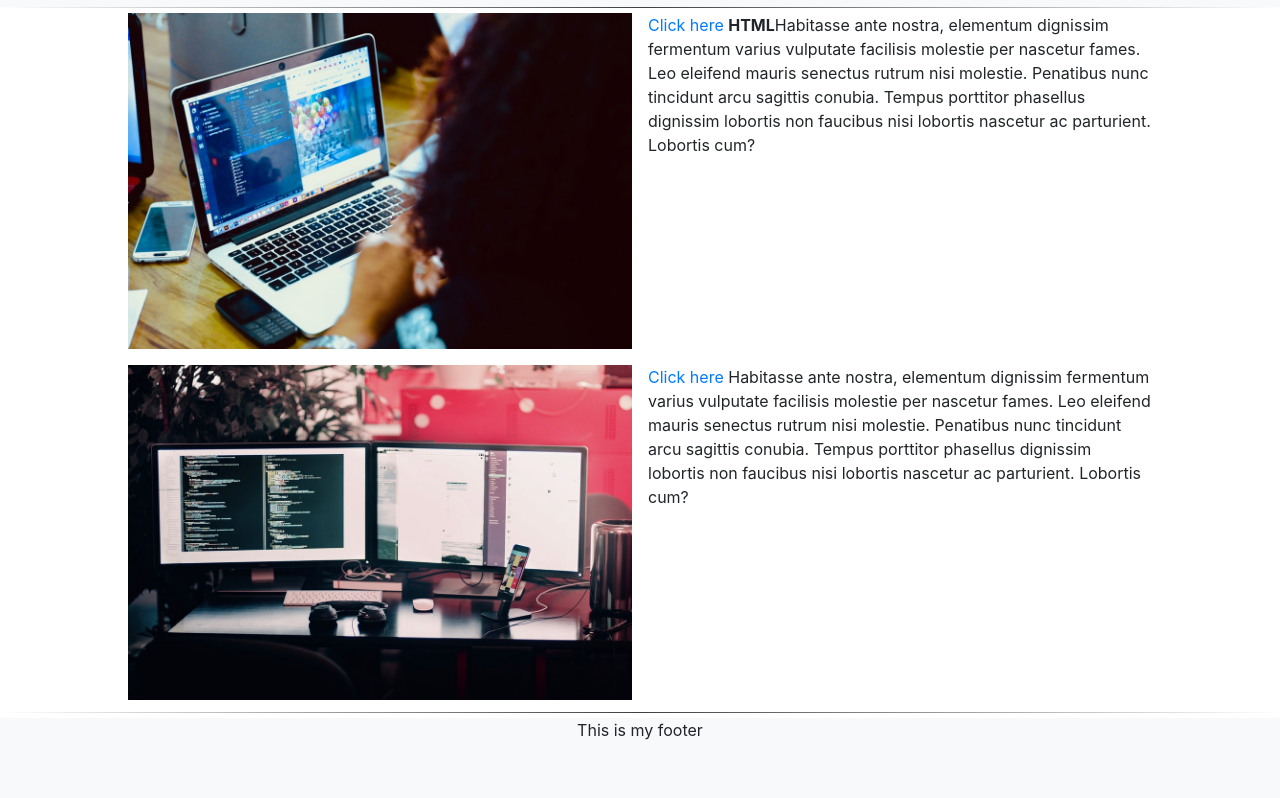
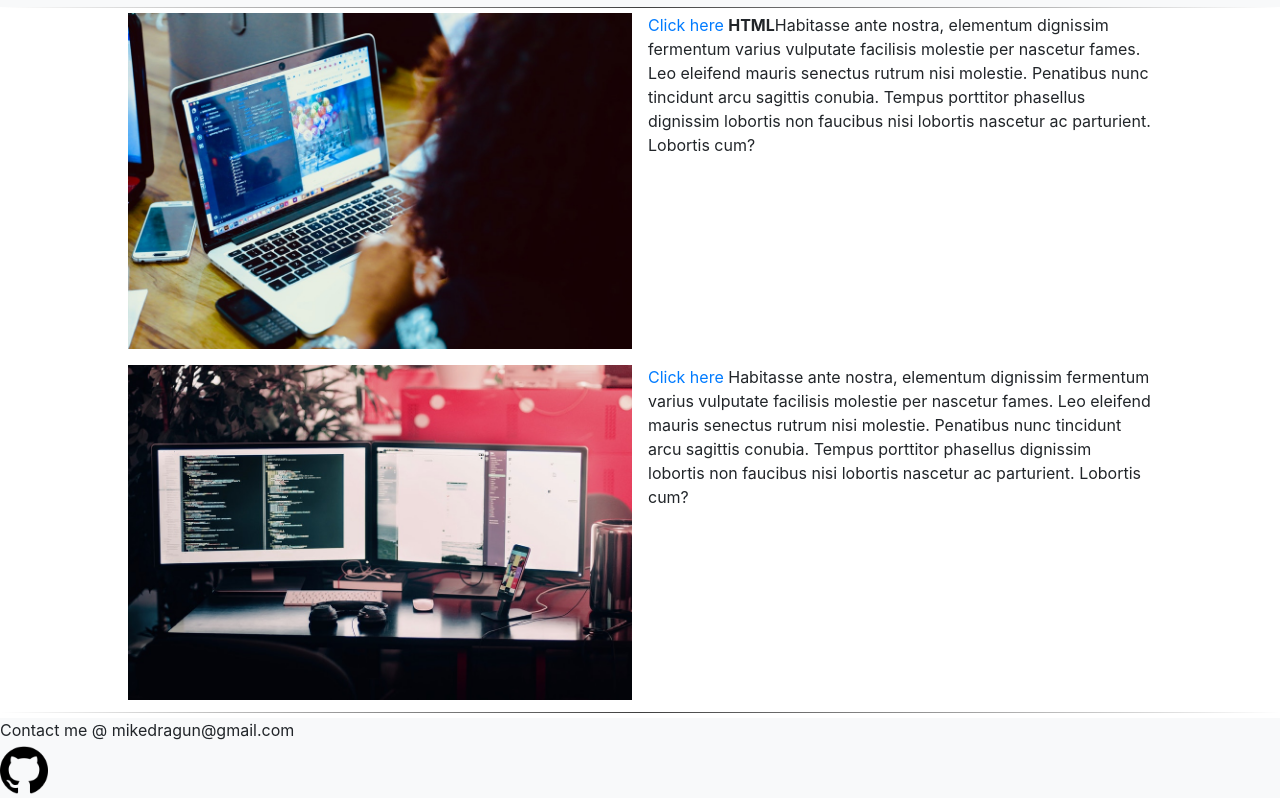
Before and after one commit to Miked0331/webdev, a React (Create React App) app: page / in a window 1280 px wide. Shown: the part 175-973 px from the top of the page. Built offline with nearby package versions, Linux system fonts and the light colour scheme.

Commit message:
addition footer

```diff
--- a/src/App.css
+++ b/src/App.css
@@ -85,8 +85,15 @@ img {
         margin-bottom: 5px;
     }
 
-.footer {
-  text-align: center;
+.main-footer {
+  display: grid;
+  grid-template-columns: 1fr;
+  justify-content: center;
   background-color: #f8f9fa;
   height: 10vh;
 }
+
+.footer-icon {
+  width: 3rem;
+  height: 3rem;
+}
--- a/src/App.js
+++ b/src/App.js
@@ -26,7 +26,7 @@ class App extends Component {
       <img src={CSS} alt="html image"></img>
       </div>
 
-      <div classname="body-text" > <a href ="https://www.w3schools.com/html/html_intro.asp">Click here</a> Habitasse ante nostra, elementum dignissim fermentum varius vulputate facilisis molestie per nascetur fames. Leo eleifend mauris senectus rutrum nisi molestie. Penatibus nunc tincidunt arcu sagittis conubia. Tempus porttitor phasellus dignissim lobortis non faucibus nisi lobortis nascetur ac parturient. Lobortis cum?
+      <div classname="body-text" > <a href ="https://www.w3schools.com/html/html_intro.asp" target="_blank" title="w3schools">Click here</a> Habitasse ante nostra, elementum dignissim fermentum varius vulputate facilisis molestie per nascetur fames. Leo eleifend mauris senectus rutrum nisi molestie. Penatibus nunc tincidunt arcu sagittis conubia. Tempus porttitor phasellus dignissim lobortis non faucibus nisi lobortis nascetur ac parturient. Lobortis cum?
       </div>
 
       </div>
--- a/src/Footer.js
+++ b/src/Footer.js
@@ -1,10 +1,20 @@
 import React, { Component } from 'react';
 import './App.css';
+import GitHub from './Image/github.png'
 
 class Footer extends Component {
     render() {
       return (
-<div className="footer"> This is my footer</div>
+<div className="main-footer">
+
+<div className="footer-text">Contact me @ mikedragun@gmail.com </div>
+
+<div className="footer-icon">
+<a href="https://github.com/Miked0331" target="_blank" title="GitHub">
+<img src={GitHub} alt="Flowers in Chania"></img></a>
+</div>
+
+</div>
       )}}
 
 
--- a/src/Nav.js
+++ b/src/Nav.js
@@ -38,7 +38,7 @@ export default class Example extends React.Component {
           <Collapse isOpen={this.state.isOpen} navbar>
             <Nav className="ml-auto" navbar>
               <NavItem>
-                <NavLink href="https://github.com/Miked0331">GitHub</NavLink>
+                <NavLink href="https://github.com/Miked0331" target="_blank" title="GitHub">GitHub</NavLink>
               </NavItem>
               <NavItem>
 
```
Also changed, not shown: src/Image/github.png (added).
